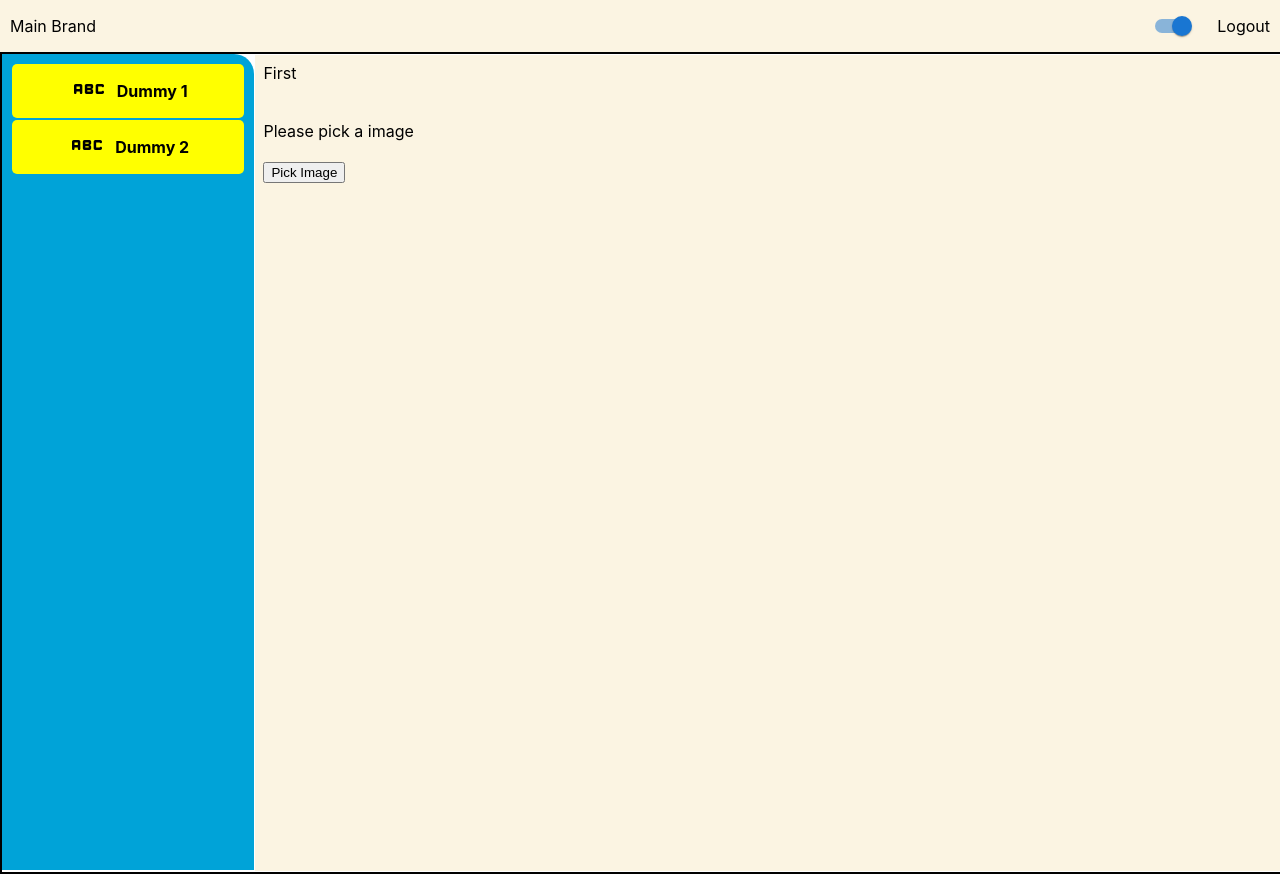
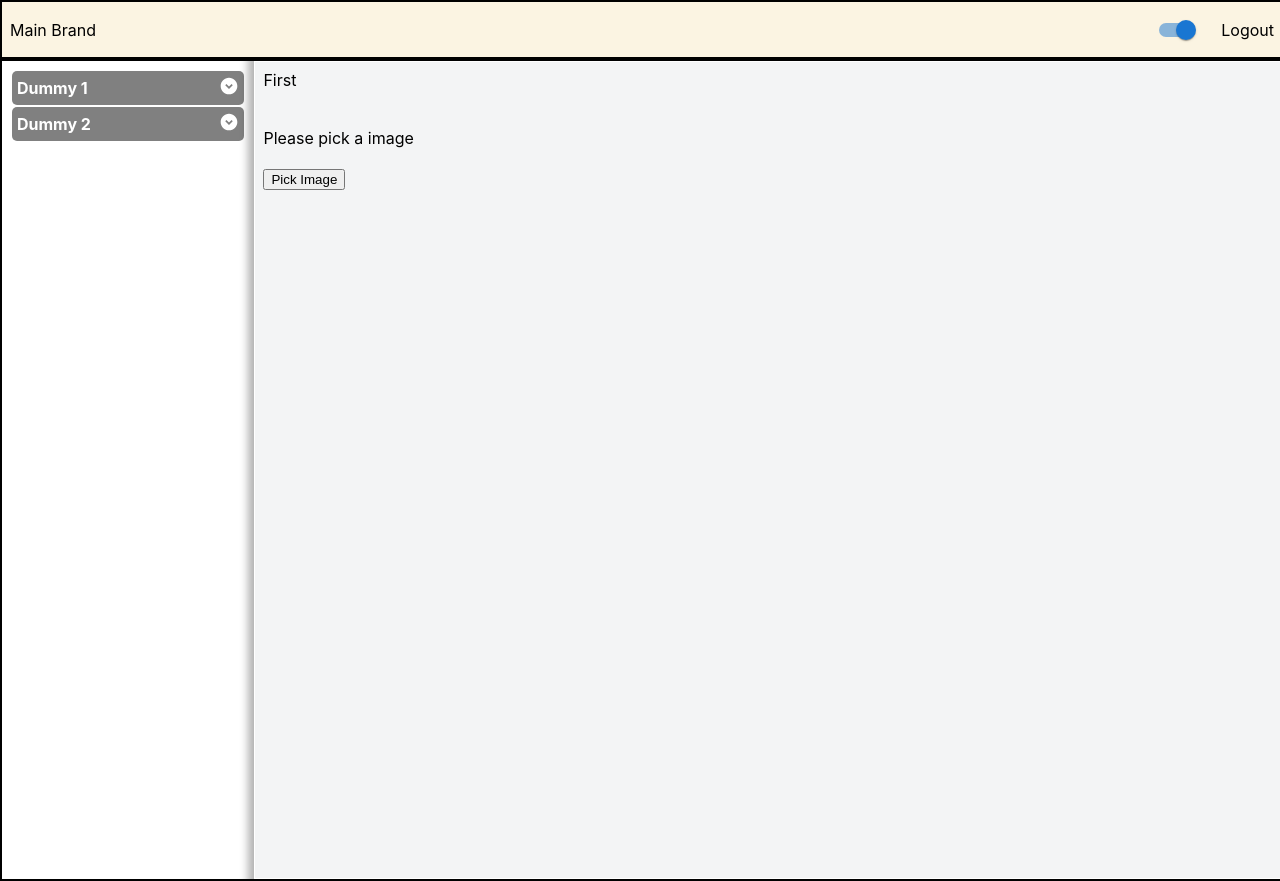
Before and after one commit to thilina4321/thilina-react-admin-template, a React (Create React App) app: page / in a window 1280 px wide. Built offline with nearby package versions, Linux system fonts and the light colour scheme.

Commit message:
theme changes

```diff
--- a/src/index.css
+++ b/src/index.css
@@ -22,7 +22,12 @@
   --dark-mobile-sidebar-color: white;
 }
 
+html {
+  box-sizing: border-box;
+}
+
 body {
+  box-sizing: border-box;
   margin: 0;
   font-family: -apple-system, BlinkMacSystemFont, "Segoe UI", "Roboto", "Oxygen",
     "Ubuntu", "Cantarell", "Fira Sans", "Droid Sans", "Helvetica Neue",
--- a/src/layout/Brand.js
+++ b/src/layout/Brand.js
@@ -12,7 +12,7 @@ const Mainbar = ({ setIsSide, isSide, lightTheme, setLightTheme }) => {
       <p className={classes.p}> Main Brand </p>
 
       <Switch checked={lightTheme} onClick={() => setLightTheme(!lightTheme)} />
-      <p> Logout </p>
+      <p style={{marginRight:'1rem'}}> Logout </p>
     </div>
   );
 };
--- a/src/layout/MainSidebar.js
+++ b/src/layout/MainSidebar.js
@@ -3,6 +3,7 @@ import { navigation } from "../navigator/aa-index";
 import classes from "./layout_light.module.css";
 import darkclasses from "./layout_dark.module.css";
 import { NavLink } from "react-router-dom";
+import ArrowDownward from '@mui/icons-material/ExpandCircleDown'
 
 const MainSidebar = (props) => {
   const { isSide, setIsSide, isMobile = false, lightTheme } = props;
@@ -51,13 +52,13 @@ const MainSidebar = (props) => {
               <div
                 style={{
                   display: "flex",
-                  justifyContent: "center",
-                  alignItems: "center",
+                  justifyContent: "flex-start",
+                  alignItems: 'center',
                   gap: "0.5rem",
                 }}
               >
-                <div> {<main.icon sx={{ fontSize: 40 }} />}</div>
-                <div style={{ fontWeight: "bold" }}> {main.name}</div>
+                <div style={{ fontWeight: "bold" , flex:1, textAlign:'start'}}> {main.name}</div>
+                <div > {<ArrowDownward sx={{ fontSize: 20 }} />}</div>
               </div>
             </div>
             {index === isShowIndex &&
--- a/src/layout/layout_dark.module.css
+++ b/src/layout/layout_dark.module.css
@@ -4,6 +4,7 @@
   align-items: flex-start;
   width: 100%;
   border: 2px solid white;
+  margin-top: 59px;
 
 }
 
@@ -65,6 +66,13 @@
   gap: 1rem;
   justify-content: flex-start;
   align-items: center;
+  position: fixed;
+  top: 0;
+  left: 0;
+  height: 39px;
+  width: 100%;
+  z-index: 5;
+  border: 2px solid white;
 }
 
 /* mobile sidebar */
--- a/src/layout/layout_light.module.css
+++ b/src/layout/layout_light.module.css
@@ -4,38 +4,38 @@
   align-items: flex-start;
   width: 100%;
   border: 2px solid black;
-
+  margin-top: 59px;
 }
 
 .main_element {
   cursor: pointer;
-  background-color: rgb(137, 139, 233);
-  background-color: yellow;
+  background-color: grey;
+  color: white;
   border-radius: 5px;
   padding: 5px;
+  text-align: center;
   margin: 2px;
-  text-align: center;
 }
 
 .main_element:hover {
-  background-color: yellow;
-  background-color: var(--item-hover-bg-color);
-  color: rgb(137, 139, 233);
+  background-color: rgba(0, 0, 0, 0.1);
+  background-color: black;
+  color: white;
   border: 1px solid rgb(0, 255, 64);
 }
 
 .side {
-  flex: 0.20;
+  flex: 0.2;
 }
 
 .content {
-  flex: 0.80;
+  flex: 0.8;
   min-height: 100vh;
   border: 1px solid var(--border-color);
-  background-color: var(--sidebar-bg-color);
-  background-color: #fbf4e2;
+  background-color: #f3f4f5;
   color: black;
   padding: 0.5rem;
+  box-shadow: 2px 2px 8px 8px rgba(0, 0, 0, 0.3);
 }
 
 .content_main {
@@ -45,18 +45,23 @@
 }
 
 .main_slider {
-  background-color: var(--sidebar-bg-color);
+  background-color: #ffffff;
   color: var(--sidebar--color);
   padding: 0.5rem;
   min-height: 100vh;
   height: 100%;
-  border-radius: 0 20px 0 0;
-
+  z-index: 20;
+  /* border: 2px solid black; */
 }
 
 .sub_name {
-  background-color: rgb(117, 103, 240);
-  background-color: yellow;
+  padding: 2px;
+  margin-left: 1.5rem;
+  font-size: 14px;
+
+  background-color: rgba(0, 0, 0, 0.1);
+
+  color: black;
   margin: 2px;
   margin-left: 1rem;
   border-radius: 5px;
@@ -64,16 +69,12 @@
 }
 
 .sub_name:hover {
-  background-color: rgb(49, 0, 128);
-  background-color: var(--item-hover-bg-color);
-  color: rgb(137, 139, 233);
-  border: 1px solid rgb(0, 255, 64);
+  background-color: rgba(0, 0, 0, 0.3);
 }
 
 .active {
-  color: black;
+  color: #728bde;
   text-decoration: none;
-  font-size: 1.2rem;
   font-weight: bold;
 }
 
@@ -129,16 +130,21 @@
 /* brand component */
 .mainbar {
   height: 2rem;
-  background-color: #310080;
   background-color: #fbf4e2;
-  color: var(--brand-color);
   color: black;
-  padding: 10px;
+  padding: 0.5rem;
   margin: 0;
   display: flex;
   gap: 1rem;
   justify-content: flex-start;
   align-items: center;
+  position: fixed;
+  top: 0;
+  left: 0;
+  height: 39px;
+  width: 100%;
+  z-index: 5;
+  border: 2px solid black;
 }
 
 .p {
```
